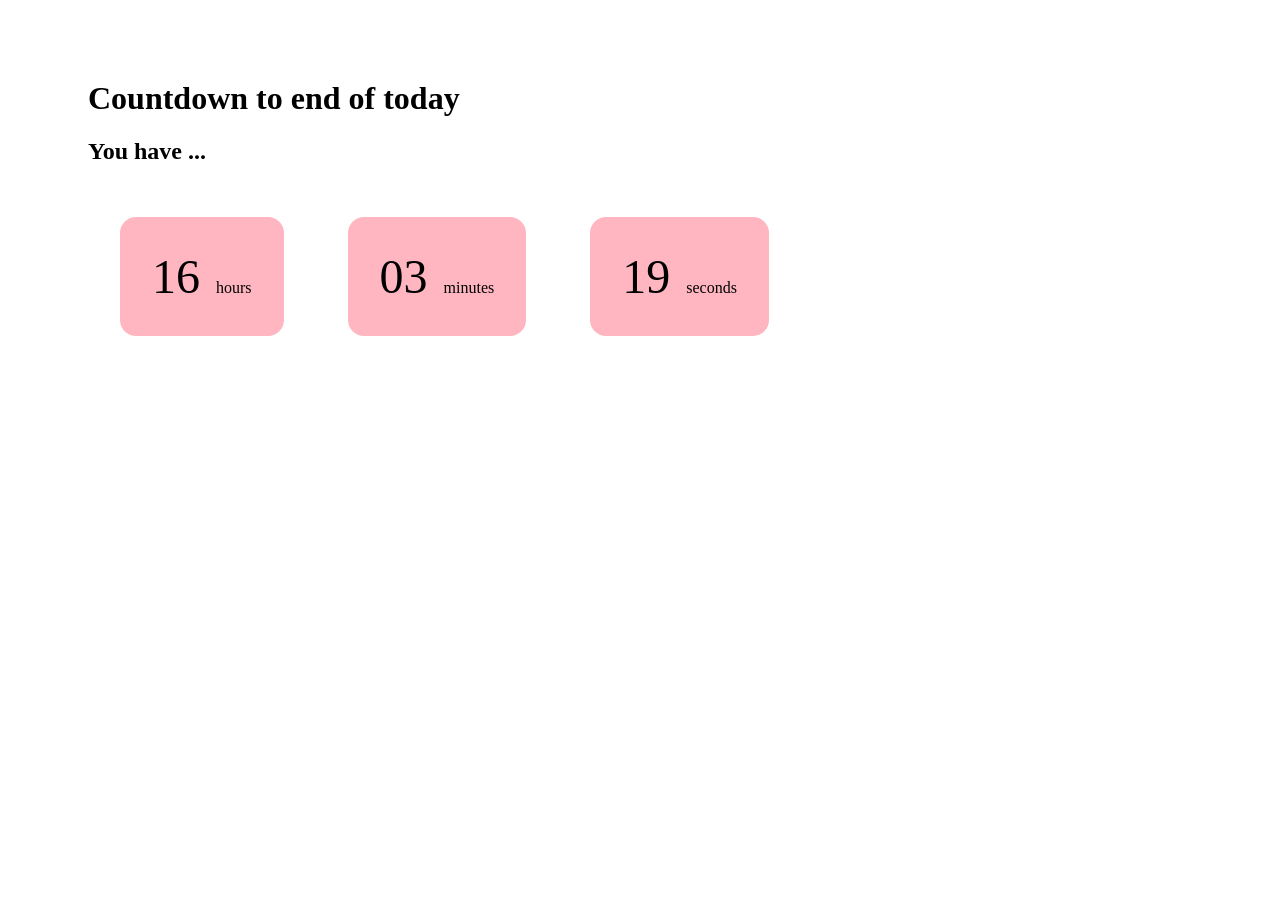
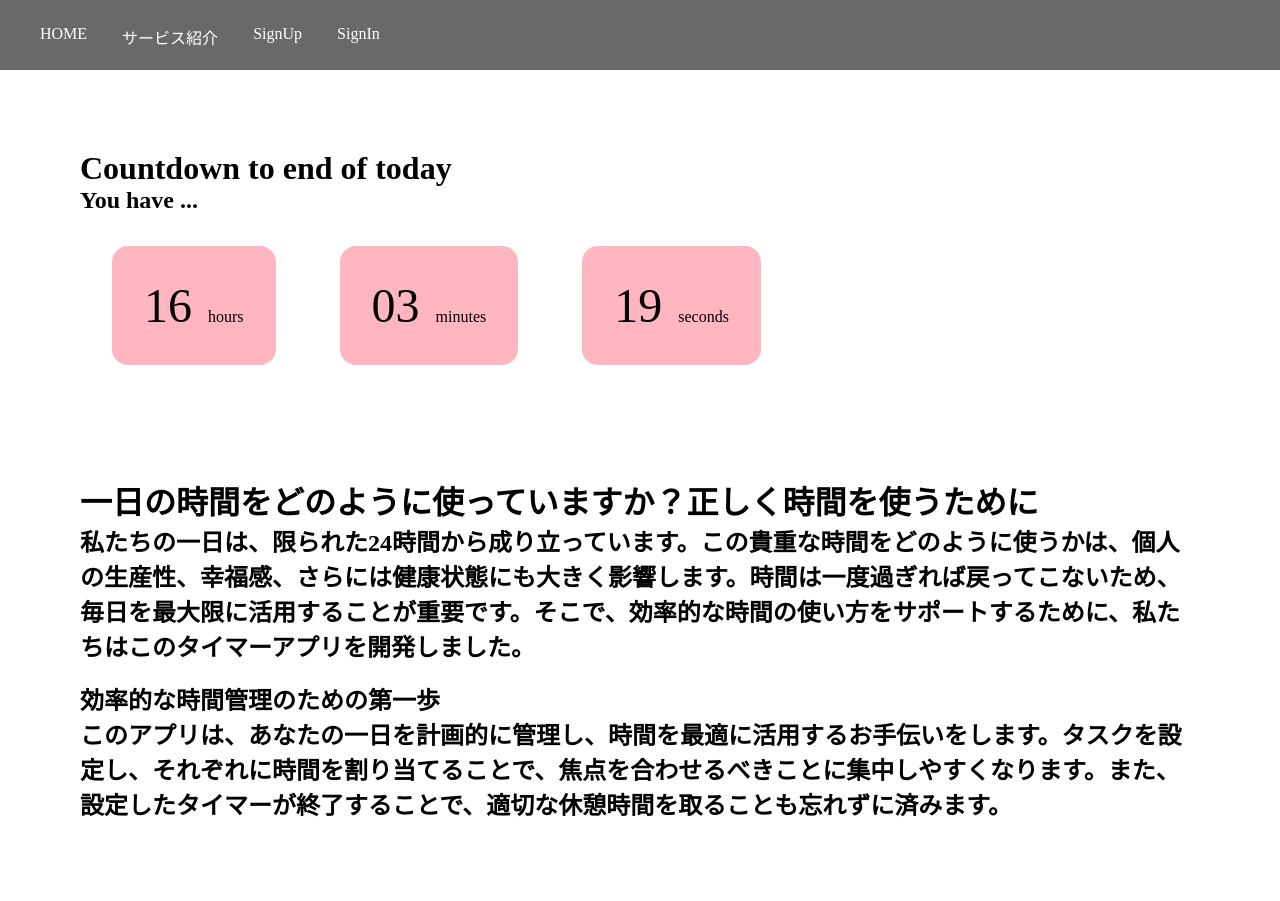
Before and after one commit to kodai-160/Time-manager, a Flask app: page / in a window 1280 px wide. Before the commit the page ends 336 px from the top, so only its background shows below. Run offline with Flask 3, Linux system fonts and the light colour scheme.

Commit message:
少しUIをいじった

```diff
--- a/static/css/style.css
+++ b/static/css/style.css
@@ -1,24 +1,60 @@
-html, body{
+/* 基本的なスタイリング */
+html, body {
     font-family: serif;
     font-size: 16px;
+    font-family: 'Times New Roman', Times, serif;
 }
 
-.cowntdown-container{
+* {
+    margin: 0;
+}
+
+/* ナビゲーションバーのスタイリング */
+nav {
+    width: 100%;
+    height: 70px;
+    background-color: dimgray;
+    padding-top: 25px;
+    box-sizing: border-box;
+}
+
+ul {
+    display: flex;
+}
+
+li {
+    list-style: none;
+}
+
+a {
+    display: block;
+    text-decoration: none;
+    color: white;
+    margin-right: 35px;
+}
+
+a:hover {
+    color: black;
+}
+
+/* コンテンツコンテナのスタイリング */
+.explanation-container, .cowntdown-container {
     margin: 5rem;
 }
 
-.time-container{
+/* カウントダウンタイマーのスタイリング */
+.time-container {
     display: flex;
 }
 
-.time{
+.time {
     margin: 2rem;
     background-color: lightpink;
     border-radius: 1rem;
     padding: 2rem;
 }
 
-#hour, #min, #sec{
+#hour, #min, #sec {
     font-size: 3rem;
     margin-right: 1rem;
 }
--- a/templates/index.html
+++ b/templates/index.html
@@ -4,8 +4,18 @@
         <meta charset="UTF-8">
         <title>タイマー</title>
         <link rel="stylesheet" href="{{ url_for('static', filename='css/style.css') }}">
+        <link href="https://fonts.googleapis.com/css?family=Roboto&display=swap" rel="stylesheet">
+
     </head>
     <body>
+        <nav>
+            <ul>
+                <li><a href="/">HOME</a></li>
+                <li><a href="#">サービス紹介</a></li>
+                <li class="right-link"><a href="#">SignUp</a></li>
+                <li class="right-link"><a href="#">SignIn</a></li>
+            </ul>
+        </nav>
         <div class="cowntdown-container">
             <h1>Countdown to end of today</h1>
             <h2>You have ...</h2>
@@ -15,6 +25,14 @@
                 <p class="time"><span id="sec"></span>seconds</p>
             </div>
         </div>
+        <div class="explanation-container">
+            <h1>一日の時間をどのように使っていますか？正しく時間を使うために</h1>
+            <h2>私たちの一日は、限られた24時間から成り立っています。この貴重な時間をどのように使うかは、個人の生産性、幸福感、さらには健康状態にも大きく影響します。時間は一度過ぎれば戻ってこないため、毎日を最大限に活用することが重要です。そこで、効率的な時間の使い方をサポートするために、私たちはこのタイマーアプリを開発しました。</h2>
+            <br>
+            <h2>効率的な時間管理のための第一歩</h2>
+            <h2>このアプリは、あなたの一日を計画的に管理し、時間を最適に活用するお手伝いをします。タスクを設定し、それぞれに時間を割り当てることで、焦点を合わせるべきことに集中しやすくなります。また、設定したタイマーが終了することで、適切な休憩時間を取ることも忘れずに済みます。</h2>
+
+        </div>
     </body>
     <script src="{{ url_for('static', filename='js/script.js') }}"></script>
 </html>
```
